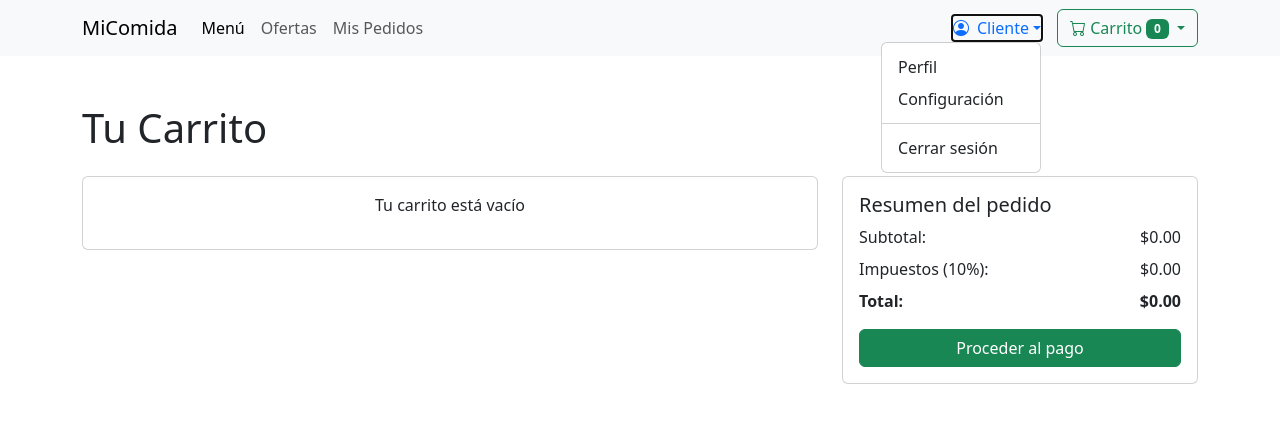
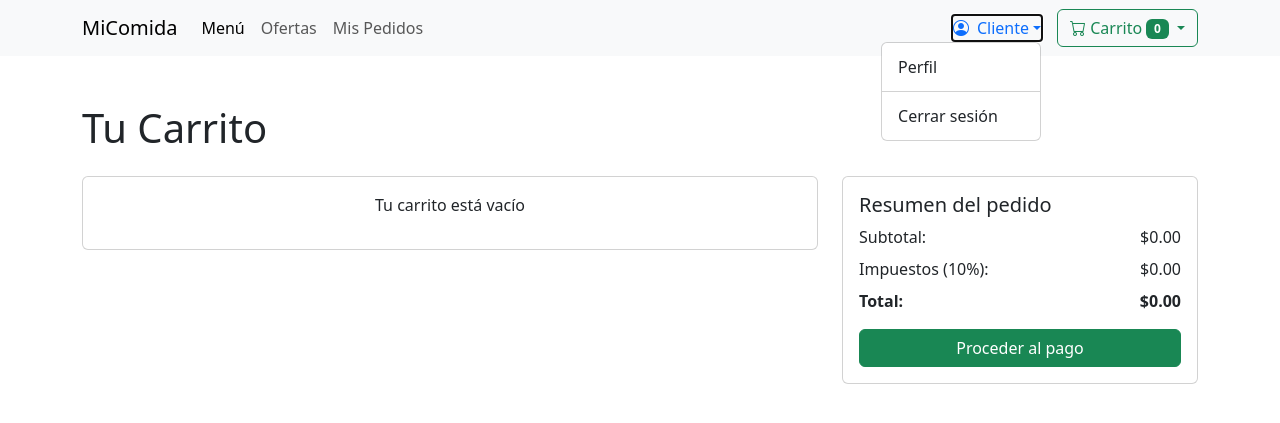
Before and after one commit to ph22012/PFINAL_TPI, a Django app: page /clientes/carrito/ in a window 1280 px wide, after a click on "Cliente". Shown: the top 423 px of the page. Run offline with Django 5.2, Linux system fonts and the light colour scheme; some libraries are stand-ins or nearby versions.

Commit message:
logout, profile in navbar

```diff
--- a/customers/templates/usuarios/base.html
+++ b/customers/templates/usuarios/base.html
@@ -51,10 +51,9 @@
                             <span>Cliente</span>
                         </a>
                         <ul class="dropdown-menu dropdown-menu-end" aria-labelledby="dropdownUser1">
-                            <li><a class="dropdown-item" href="#">Perfil</a></li>
-                            <li><a class="dropdown-item" href="#">Configuración</a></li>
+                            <li><a class="dropdown-item" href="{% url 'profile' %}">Perfil</a></li>
                             <li><hr class="dropdown-divider"></li>
-                            <li><a class="dropdown-item" href="#">Cerrar sesión</a></li>
+                            <li><a class="dropdown-item" href="{% url 'logout' %}">Cerrar sesión</a></li>
                         </ul>
                     </div>
                     <div class="dropdown">
```
Also changed, not shown: customers/templates/usuarios/profile.html (+12 -10 lines).
